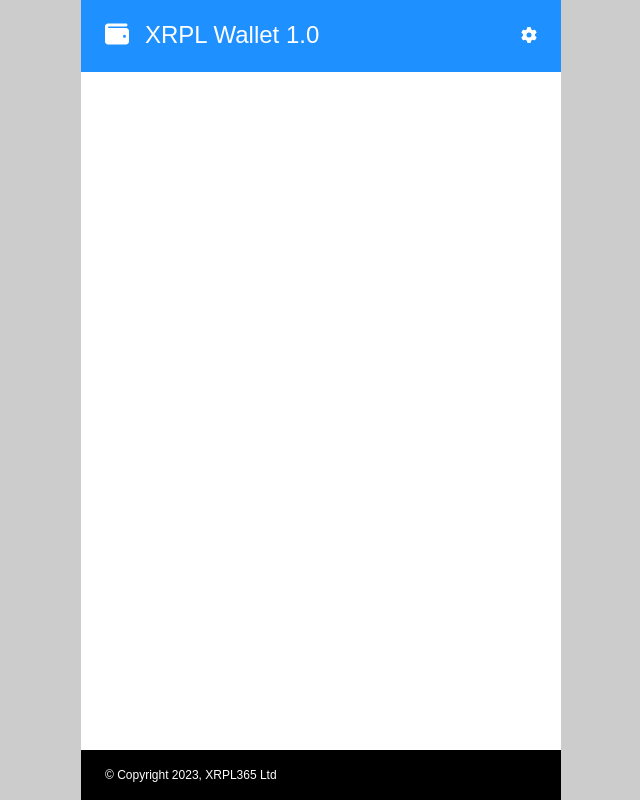
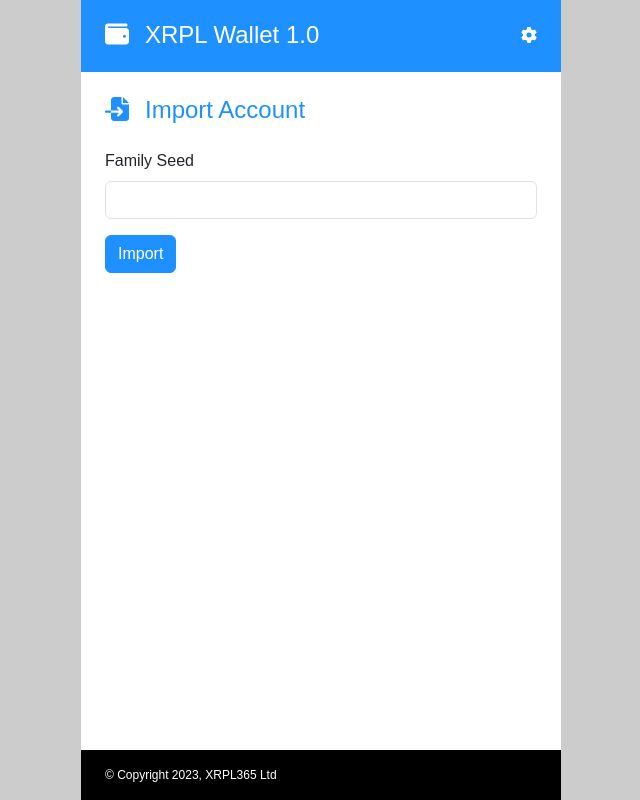
Before and after one commit to xrpl365/the-complete-xrpl-developer-bootcamp, a React (Create React App) app: page /import-account in a window 1280 px wide. Shown: the whole page, without its empty margins (319-959 px from the left). Built offline with nearby package versions, Linux system fonts and the light colour scheme.

Commit message:
finished

```diff
--- a/package.json
+++ b/package.json
@@ -16,7 +16,8 @@
     "react-router-dom": "^6.23.0",
     "react-scripts": "5.0.1",
     "sass": "^1.75.0",
-    "web-vitals": "^2.1.4"
+    "web-vitals": "^2.1.4",
+    "xrpl": "^3.0.0"
   },
   "scripts": {
     "start": "react-scripts start",
--- a/src/App.js
+++ b/src/App.js
@@ -4,6 +4,7 @@
 import Footer from "./components/Footer";
 import Main from "./pages/Main";
 import ManageAccount from "./pages/ManageAccount";
+import ImportAccount from "./pages/ImportAccount";
 
 function App() {
   return (
@@ -19,6 +20,10 @@
             path="/manage-account"
             element={<ManageAccount />}
           ></Route>
+          <Route
+            path="/import-account"
+            element={<ImportAccount />}
+          ></Route>
         </Routes>
       </main>
       <Footer />
--- /dev/null
+++ b/src/contexts/AccountContext.js
@@ -0,0 +1,25 @@
+import { createContext, useContext, useState } from "react";
+
+// Create a context
+const AccountContext = createContext();
+
+// Provider component
+export const AccountProvider = ({ children }) => {
+  const [accounts, setAccounts] = useState([]);
+
+  const addAccount = (account) => {
+    // setAccounts((prevAccounts) => [...prevAccounts, account]);
+    setAccounts((prevAccounts) => {
+      const updatedAccounts = [...prevAccounts, account];
+      localStorage.setItem("accounts", JSON.stringify(updatedAccounts));
+      return updatedAccounts;
+    });
+  };
+
+  return (
+    <AccountContext.Provider value={{ accounts, addAccount }}>{children}</AccountContext.Provider>
+  );
+};
+
+// Custom hook
+export const useAccounts = () => useContext(AccountContext);
--- a/src/index.js
+++ b/src/index.js
@@ -1,4 +1,6 @@
 import React from "react";
+import { AccountProvider } from "./contexts/AccountContext";
+
 import ReactDOM from "react-dom/client";
 import "./index.scss";
 import App from "./App";
@@ -6,6 +8,8 @@
 const root = ReactDOM.createRoot(document.getElementById("root"));
 root.render(
   <React.StrictMode>
-    <App />
+    <AccountProvider>
+      <App />
+    </AccountProvider>
   </React.StrictMode>
 );
--- /dev/null
+++ b/src/pages/ImportAccount.js
@@ -0,0 +1,73 @@
+import { useState } from "react";
+import { useNavigate } from "react-router-dom";
+import { Wallet } from "xrpl";
+
+import { useAccounts } from "../contexts/AccountContext";
+import { FontAwesomeIcon } from "@fortawesome/react-fontawesome";
+import { faFileImport } from "@fortawesome/free-solid-svg-icons";
+import Button from "react-bootstrap/Button";
+import Form from "react-bootstrap/Form";
+
+import "./import-account.scss";
+
+function ImportAccount() {
+  const [seed, setSeed] = useState("");
+  const { addAccount } = useAccounts();
+  const navigate = useNavigate();
+
+  const handleSeedChange = (event) => {
+    setSeed(event.target.value);
+  };
+
+  const handleImportAccount = (event) => {
+    event.preventDefault();
+
+    // Derive the address from the imported family seed
+    const newAccount = Wallet.deriveWallet(seed);
+
+    // Create the new account object
+    const account = {
+      address: newAccount.classicAddress,
+      seed: newAccount.seed,
+    };
+
+    // Update the application state
+    addAccount(account);
+
+    // Navigate back to the manage accounts page
+    navigate("/manage-account");
+  };
+
+  return (
+    <div className="import-account">
+      <Form onSubmit={handleImportAccount}>
+        <h1>
+          <FontAwesomeIcon icon={faFileImport} />
+          <span>Import Account</span>
+        </h1>
+
+        <Form.Group
+          className="seed-container"
+          controlId="formImportSeed"
+        >
+          <Form.Label>Family Seed</Form.Label>
+          <Form.Control
+            type="text"
+            onChange={handleSeedChange}
+            value={seed}
+            required
+          ></Form.Control>
+        </Form.Group>
+
+        <Button
+          type="submit"
+          variant="primary"
+        >
+          Import
+        </Button>
+      </Form>
+    </div>
+  );
+}
+
+export default ImportAccount;
--- a/src/pages/ManageAccount.js
+++ b/src/pages/ManageAccount.js
@@ -1,6 +1,7 @@
 import { FontAwesomeIcon } from "@fortawesome/react-fontawesome";
 import { faThumbsUp, faTrash, faList } from "@fortawesome/free-solid-svg-icons";
 import Button from "react-bootstrap/Button";
+import { Link } from "react-router-dom";
 
 import "./manage-account.scss";
 
@@ -25,6 +26,15 @@
           </div>
         </li>
       </ul>
+
+      <div className="action-buttons">
+        <Link to="/import-account">
+          <Button variant="primary">Import</Button>
+        </Link>
+        <Link to="/generate-account">
+          <Button variant="success">Generate New</Button>
+        </Link>
+      </div>
     </div>
   );
 }
--- /dev/null
+++ b/src/pages/import-account.scss
@@ -0,0 +1,7 @@
+@import "../constants";
+
+.import-account {
+  .seed-container {
+    margin-bottom: 16px;
+  }
+}
--- a/src/pages/manage-account.scss
+++ b/src/pages/manage-account.scss
@@ -27,4 +27,10 @@
       }
     }
   }
+
+  .action-buttons {
+    display: flex;
+    justify-content: space-between;
+    margin-top: 16px;
+  }
 }
```
Also changed, not shown: keys.txt (added).
